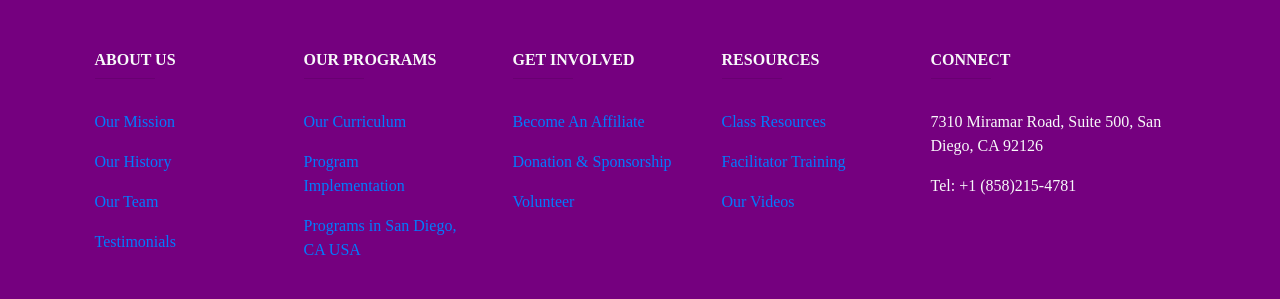
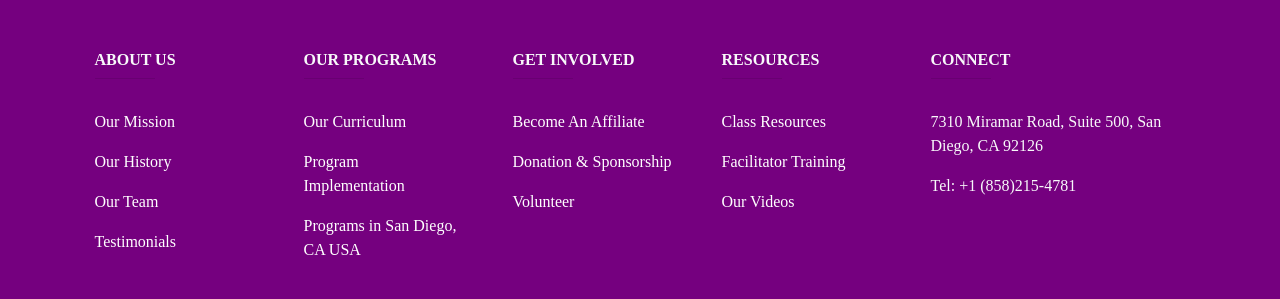
Before and after one commit to cassmoPo5/FINAL_PROJECT, a plain HTML site: page curriculum.html in a window 1280 px wide. Shown: the part 2888-3187 px from the top of the page. Drawn offline with nearby package versions, Linux system fonts and the light colour scheme; a web font is replaced by a local one.

Commit message:
Updated link color

```diff
--- a/curriculum.html
+++ b/curriculum.html
@@ -353,7 +353,7 @@
         </div>
       </div>
     </section>
-        <footer class="page-footer font-small unique-color-dark text-light text-decoration-none">
+    <footer class="page-footer font-small unique-color-dark text-light">
 
       <div style="background-color: #75007F;">
         <div class="container">
@@ -371,61 +371,61 @@
             </div>
           </div>
         </div>
-          <div class="container text-center text-md-left mt-5">
+      <div class="container text-center  text-md-left mt-5">
         <div class="row mt-3">
           <div class="col-md-2 col-lg-2 col-xl-2 mx-auto mb-4">
             <h6 class="text-uppercase font-weight-bold">ABOUT US</h6>
             <hr class="deep-purple accent-2 mb-4 mt-0 d-inline-block mx-auto" style="width: 60px;">
             <p>
-                  <a href="mission.html">Our Mission</a>
+              <a class="text-white" href="mission.html ">Our Mission</a>
             </p>
             <p>
-                  <a href="#!">Our History</a>
+              <a class="text-white" href="#!">Our History</a>
             </p>
             <p>
-                  <a href="#!">Our Team</a>
+              <a class="text-white" href="#!">Our Team</a>
             </p>
             <p>
-                  <a href="#!">Testimonials</a>
+              <a class="text-white" href="#!">Testimonials</a>
             </p>
           </div>
           <div class="col-md-3 col-lg-2 col-xl-2 mx-auto mb-4">
             <h6 class="text-uppercase font-weight-bold">OUR PROGRAMS</h6>
             <hr class="deep-purple accent-2 mb-4 mt-0 d-inline-block mx-auto" style="width: 60px;">
             <p>
-                  <a href="curriculum.html">Our Curriculum</a>
+              <a class="text-white" href="curriculum.html">Our Curriculum</a>
             </p>
             <p>
-                  <a href="#!">Program Implementation</a>
+              <a class="text-white" href="#!">Program Implementation</a>
             </p>
             <p>
-                  <a href="#!">Programs in San Diego, CA USA</a>
+              <a class="text-white" href="#!">Programs in San Diego, CA USA</a>
             </p>
           </div>
           <div class="col-md-3 col-lg-2 col-xl-2 mx-auto mb-4">
             <h6 class="text-uppercase font-weight-bold">GET INVOLVED</h6>
             <hr class="deep-purple accent-2 mb-4 mt-0 d-inline-block mx-auto" style="width: 60px;">
             <p>
-                  <a href="#!">Become An Affiliate</a>
+              <a class="text-white" href="#!">Become An Affiliate</a>
             </p>
             <p>
-                  <a href="#!">Donation & Sponsorship</a>
+              <a class="text-white" href="#!">Donation & Sponsorship</a>
             </p>
             <p>
-                  <a href="#!">Volunteer</a>
+              <a class="text-white" href="#!">Volunteer</a>
             </p>
           </div>
           <div class="col-md-3 col-lg-2 col-xl-2 mx-auto mb-4">
             <h6 class="text-uppercase font-weight-bold">RESOURCES</h6>
             <hr class="deep-purple accent-2 mb-4 mt-0 d-inline-block mx-auto" style="width: 60px;">
             <p>
-                  <a href="#!">Class Resources</a>
+              <a class="text-white" href="#!">Class Resources</a>
             </p>
             <p>
-                  <a href="#!">Facilitator Training</a>
+              <a class="text-white" href="#!">Facilitator Training</a>
             </p>
             <p>
-                  <a href="#!">Our Videos</a>
+              <a class="text-white" href="#!">Our Videos</a>
             </p>
           </div>
           <div class="col-md-4 col-lg-3 col-xl-3 mx-auto mb-md-0 mb-4">
@@ -447,9 +447,9 @@
       </div>
     </div>
     </footer>
-      </div>
+
   <script src="https://code.jquery.com/jquery-3.5.1.slim.min.js" integrity="sha384-DfXdz2htPH0lsSSs5nCTpuj/zy4C+OGpamoFVy38MVBnE+IbbVYUew+OrCXaRkfj" crossorigin="anonymous"></script>
   <script src="https://cdn.jsdelivr.net/npm/bootstrap@4.6.0/dist/js/bootstrap.bundle.min.js" integrity="sha384-Piv4xVNRyMGpqkS2by6br4gNJ7DXjqk09RmUpJ8jgGtD7zP9yug3goQfGII0yAns" crossorigin="anonymous"></script>
-      </div>
+
   </body>
   </html>
```
Also changed, not shown: contact.html (+41 -47 lines), index.html (+17 -16 lines), mission.html (+16 -17 lines). Lines whose indentation alone changed are shown as unchanged.
